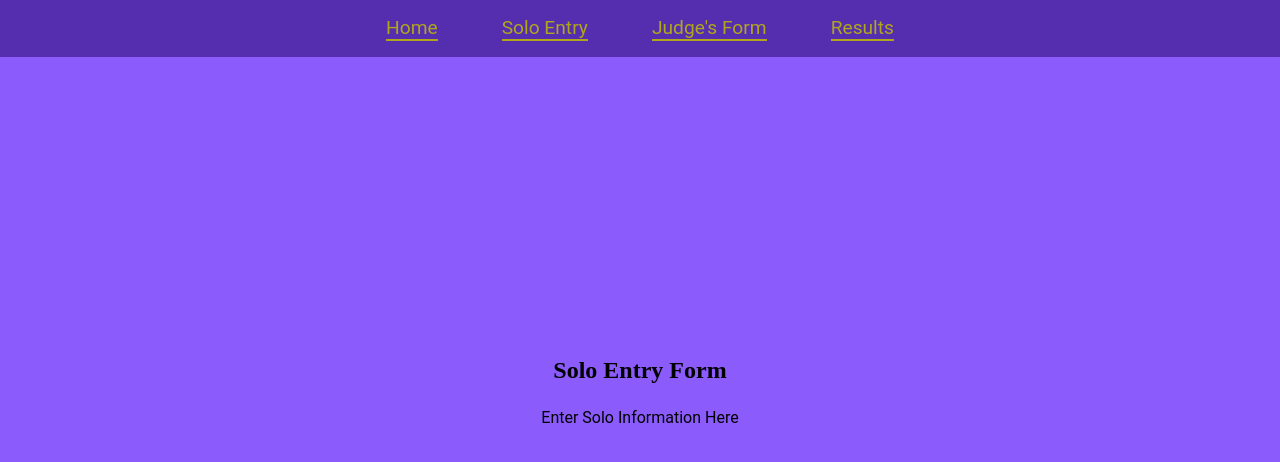
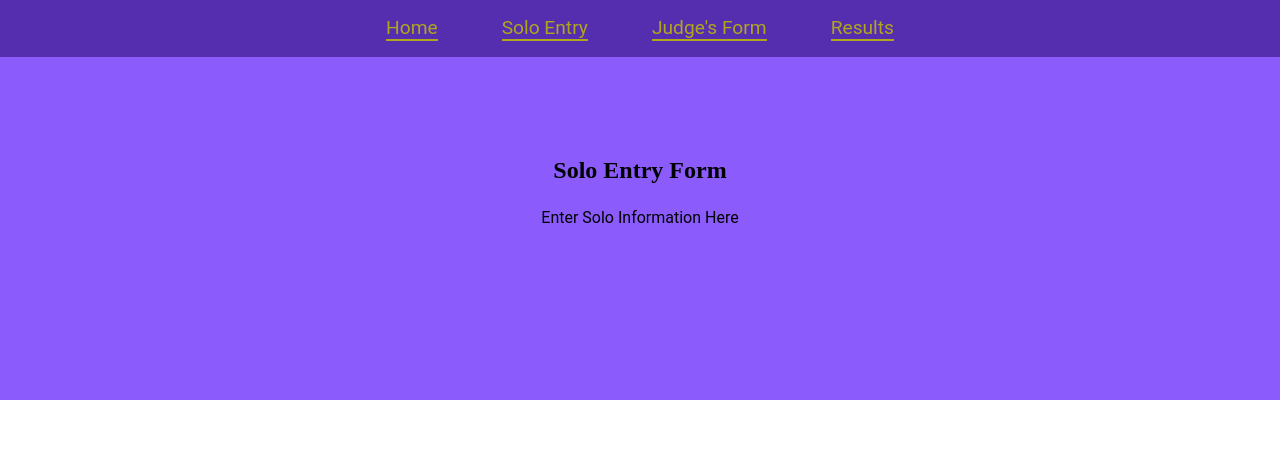
Before and after one commit to joshdjennings/solo-form-app, a React (Create React App) app: page /entryform in a window 1280 px wide. Shown: the top 462 px of the page. Built offline with nearby package versions, Linux system fonts and the light colour scheme.

Commit message:
fixed more styling

```diff
--- a/src/index.css
+++ b/src/index.css
@@ -51,21 +51,9 @@ nav a:active {
 #soloEntryForm,
 #judgeForm,
 #results {
-	height: 100vh;
+	height: 50vh;
 	min-height: 400px;
 	background-color: #8b5bfc;
-}
-
-#soloEntryForm {
-	height: 100vh;
-	min-height: 400px;
-	background-color: #8b5bfc;
-}
-
-#home,
-#soloEntryForm,
-#judgeForm,
-#results {
 	display: flex;
 	align-items: center;
 	justify-content: center;
```
